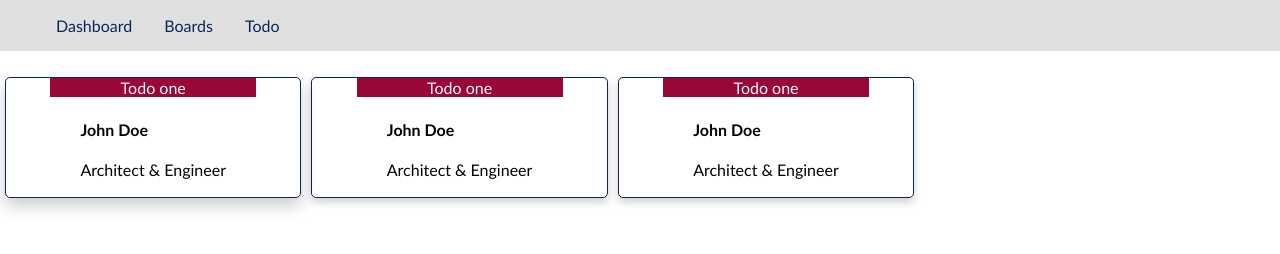
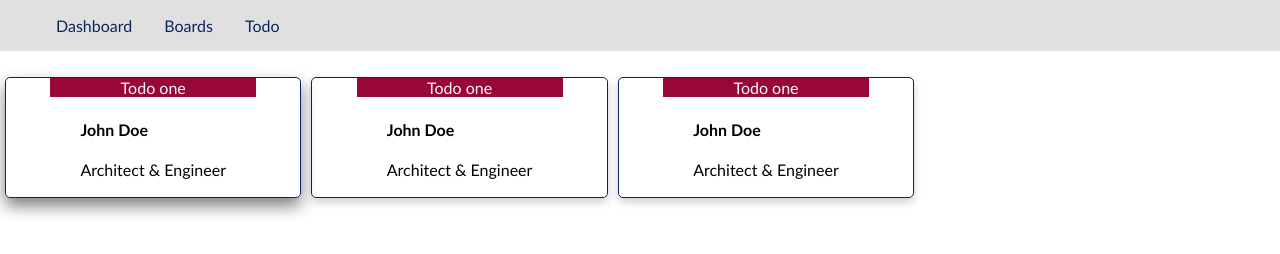
Before and after one commit to armanghoreshi/webDevelopment, a plain HTML site: page index.html in a window 1280 px wide. In both pictures the pointer is over the element 153 px from the left and 137 px from the top of the page. Drawn offline with Linux system fonts and the light colour scheme.

Commit message:
Update style.css

```diff
--- a/assets/css/style.css
+++ b/assets/css/style.css
@@ -37,7 +37,7 @@ div, body {
     justify-content: start;
     margin: auto;
     /* Extra small devices (phones, 600px and down) */ }
-    @media only all and (max-width: 768px) {
+    @media only all and (max-width: 1000px) {
       #mainContainer .card_container {
         flex-flow: column wrap;
         justify-content: center;
@@ -91,4 +91,4 @@ div, body {
       #mainContainer .card_container .card .card_body {
         padding: 2px 16px; }
     #mainContainer .card_container .card:hover {
-      box-shadow: 0 8px 16px 0 rgba(0, 0, 0, 0.2); }
+      box-shadow: 0 8px 16px 0 rgba(0, 0, 0, 0.5); }
```
